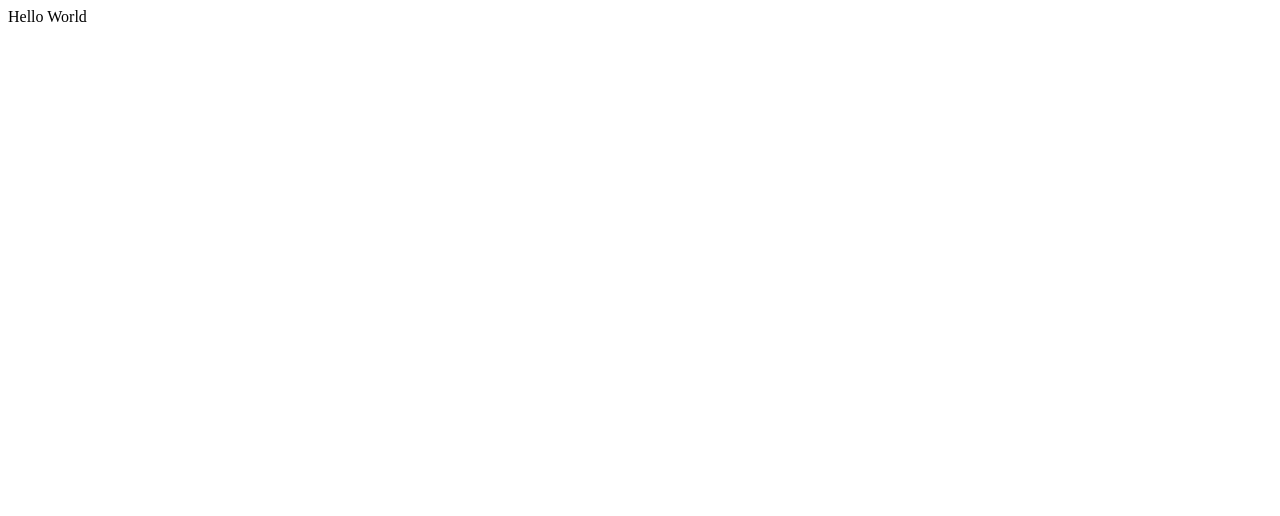
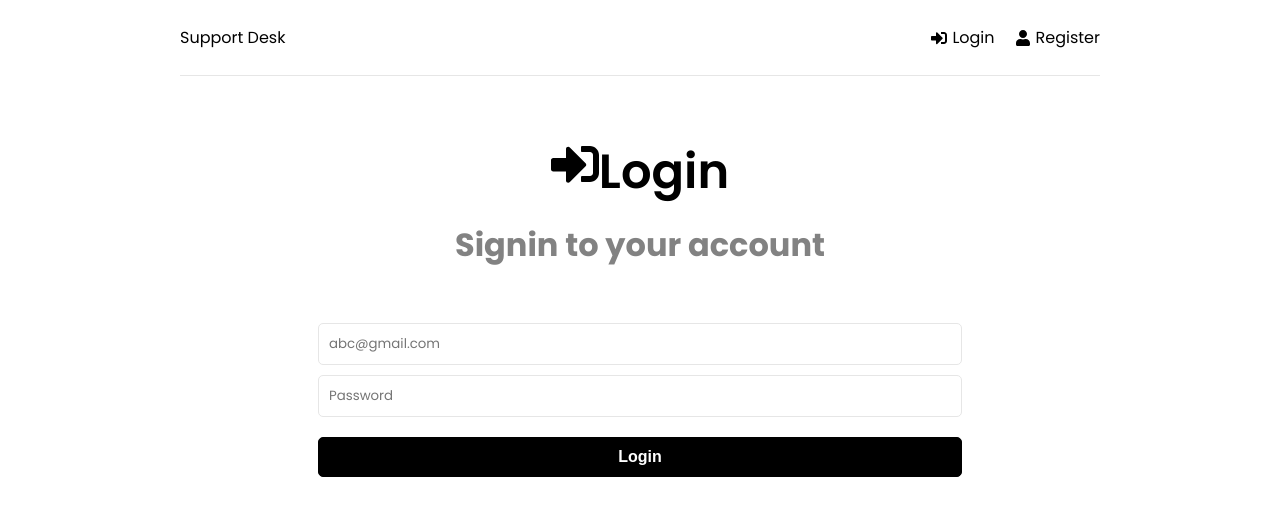
Before and after one commit to gevorgalaverdyan/Career-Service-Platform, a React (Create React App) app in the folder frontend/: page / in a window 1280 px wide. Shown: the top 516 px of the page. Built offline with nearby package versions, Linux system fonts and the light colour scheme.

Commit message:
login page added with the navbar

```diff
--- a/frontend/package.json
+++ b/frontend/package.json
@@ -13,7 +13,10 @@
     "@types/react-dom": "^18.0.10",
     "react": "^18.2.0",
     "react-dom": "^18.2.0",
+    "react-icons": "^4.7.1",
+    "react-router-dom": "^6.8.1",
     "react-scripts": "5.0.1",
+    "react-toastify": "^9.1.1",
     "typescript": "^4.9.4",
     "web-vitals": "^2.1.4"
   },
--- a/frontend/src/App.tsx
+++ b/frontend/src/App.tsx
@@ -1,10 +1,23 @@
 import React from 'react';
+import { BrowserRouter as Router, Routes, Route } from 'react-router-dom';
+import { ToastContainer } from 'react-toastify';
+import 'react-toastify/dist/ReactToastify.css';
+import Header from './components/Header';
+import Login from './pages/Login';
 
 function App() {
   return (
-    <div >
-      Hello World
-    </div>
+    <>
+      <Router>
+        <div className="container">
+          <Header/>
+          <Routes>
+            <Route path={'/'} element={<Login/>}/>
+          </Routes>
+        </div>
+      </Router>
+      <ToastContainer/>
+    </>
   );
 }
 
--- /dev/null
+++ b/frontend/src/components/Header.tsx
@@ -0,0 +1,30 @@
+import React from 'react';
+import { FaSignInAlt, FaSignOutAlt, FaUser } from 'react-icons/fa';
+import { Link, useNavigate } from 'react-router-dom';
+
+function Header() {
+
+  return (
+    <header className='header'>
+      <div className='logo'>
+        <Link to={'/'}>Support Desk</Link>
+      </div>
+      <ul>
+        <>
+          <li>
+            <Link to={'/login'}>
+              <FaSignInAlt /> Login
+            </Link>
+          </li>
+          <li>
+            <Link to={'/register'}>
+              <FaUser /> Register
+            </Link>
+          </li>
+        </>
+      </ul>
+    </header>
+  );
+}
+
+export default Header;
--- /dev/null
+++ b/frontend/src/components/Spinner.tsx
@@ -0,0 +1,10 @@
+import React from 'react';
+function Spinner() {
+  return (
+    <div className='loadingSpinnerContainer'>
+      <div className='loadingSpinner'></div>
+    </div>
+  );
+}
+
+export default Spinner;
--- a/frontend/src/index.css
+++ b/frontend/src/index.css
@@ -0,0 +1,406 @@
+@import url('https://fonts.googleapis.com/css2?family=Poppins:wght@300;400;600;700&display=swap');
+
+* {
+  margin: 0;
+  padding: 0;
+  box-sizing: border-box;
+}
+
+body {
+  font-family: 'Poppins', sans-serif;
+  height: 100vh;
+}
+
+a {
+  text-decoration: none;
+  color: #000;
+}
+
+p {
+  line-height: 1.7;
+}
+
+ul {
+  list-style: none;
+}
+
+li {
+  line-height: 2.2;
+}
+
+h1,
+h2,
+h3 {
+  font-weight: 600;
+  margin-bottom: 10px;
+}
+
+.container {
+  width: 100%;
+  max-width: 960px;
+  margin: 0 auto;
+  padding: 0 20px;
+  text-align: center;
+}
+
+.header {
+  display: flex;
+  justify-content: space-between;
+  align-items: center;
+  padding: 20px 0;
+  border-bottom: 1px solid #e6e6e6;
+  margin-bottom: 60px;
+}
+
+.header ul {
+  display: flex;
+  align-items: center;
+  justify-content: space-between;
+}
+
+.header ul li {
+  margin-left: 20px;
+}
+
+.header ul li a {
+  display: flex;
+  align-items: center;
+}
+
+.header ul li a:hover {
+  color: #777;
+}
+
+.header ul li a svg {
+  margin-right: 5px;
+}
+
+.heading {
+  font-size: 2rem;
+  font-weight: 700;
+  margin-bottom: 50px;
+  padding: 0 20px;
+}
+
+.heading p {
+  color: #828282;
+}
+
+.boxes {
+  display: grid;
+  grid-template-columns: repeat(3, 1fr);
+  gap: 20px;
+  justify-content: space-between;
+  align-items: center;
+  text-align: center;
+  margin-bottom: 30px;
+}
+
+.boxes div {
+  padding: 30px;
+  border: 1px solid #e6e6e6;
+  border-radius: 10px;
+}
+
+.boxes h2 {
+  margin-top: 20px;
+}
+
+.boxes a:hover {
+  color: #777;
+}
+
+.form {
+  width: 70%;
+  margin: 0 auto;
+}
+
+.form-group {
+  margin-bottom: 10px;
+}
+
+.form-group input,
+.form-group textarea,
+.form-group select {
+  width: 100%;
+  padding: 10px;
+  border: 1px solid #e6e6e6;
+  border-radius: 5px;
+  margin-bottom: 10px;
+  font-family: inherit;
+}
+
+.form-group label {
+  text-align: left;
+  display: block;
+  margin: 0 0 5px 3px;
+}
+
+.btn {
+  padding: 10px 20px;
+  border: 1px solid #000;
+  border-radius: 5px;
+  background: #000;
+  color: #fff;
+  font-size: 16px;
+  font-weight: 700;
+  cursor: pointer;
+  text-align: center;
+  appearance: button;
+  display: flex;
+  align-items: center;
+  justify-content: center;
+}
+
+.btn svg {
+  margin-right: 8px;
+}
+
+.btn-reverse {
+  background: #fff;
+  color: #000;
+}
+
+.btn-block {
+  width: 100%;
+  margin-bottom: 20px;
+}
+
+.btn-sm {
+  padding: 5px 15px;
+  font-size: 13px;
+}
+
+.btn-danger {
+  background: darkred;
+  border: none;
+}
+
+.btn-back {
+  width: 150px;
+  margin-bottom: 20px;
+}
+
+.btn:hover {
+  transform: scale(0.98);
+}
+
+.ticket-created {
+  border: 1px solid #e6e6e6;
+  border-radius: 5px;
+  padding: 50px;
+}
+
+.ticket-number {
+  margin-bottom: 30px;
+}
+
+.ticket-number h2 {
+  font-size: 2.3rem;
+  margin-bottom: 10px;
+}
+
+.ticket-number p {
+  font-size: 1.3rem;
+}
+
+.ticket-info {
+  font-size: 1.3rem;
+}
+
+.ticket,
+.ticket-headings {
+  display: grid;
+  grid-template-columns: repeat(4, 1fr);
+  gap: 20px;
+  justify-content: space-between;
+  align-items: center;
+  margin-bottom: 20px;
+  background: #f4f4f4;
+  padding: 10px 15px;
+  border-radius: 5px;
+  text-align: center;
+}
+
+.ticket-headings {
+  font-weight: 700;
+}
+
+.status {
+  background-color: #333;
+  color: #fff;
+  width: 100px;
+  padding: 0 20px;
+  justify-self: center;
+  border-radius: 10px;
+  font-size: 16px;
+  text-align: center;
+}
+
+.status-new {
+  background-color: green;
+  color: #fff;
+  border-radius: 10px;
+}
+
+.status-open {
+  background-color: steelblue;
+  color: #fff;
+  border-radius: 10px;
+}
+
+.status-closed {
+  background-color: darkred;
+  color: #fff;
+  border-radius: 10px;
+}
+
+.ticket-page {
+  position: relative;
+  text-align: left;
+}
+
+.ticket-page h2 {
+  display: flex;
+  align-items: center;
+  justify-content: space-between;
+}
+
+.ticket-page .btn {
+  margin-bottom: 30px;
+}
+
+.ticket-page .btn-block {
+  width: 100%;
+  margin-top: 30px;
+}
+
+.ticket-desc {
+  margin: 20px 0;
+  font-size: 17px;
+  background-color: #f4f4f4;
+  border: 1px #ccc solid;
+  padding: 10px 15px;
+  border-radius: 5px;
+}
+
+.note {
+  border: 1px solid #e6e6e6;
+  border-radius: 5px;
+  text-align: left;
+  padding: 20px;
+  margin-bottom: 20px;
+  position: relative;
+}
+
+.note-head {
+  background: #f4f4f4;
+  padding: 5px 20px;
+  display: flex;
+  justify-content: space-between;
+  align-items: center;
+  margin-bottom: 20px;
+}
+
+.note-date {
+  position: absolute;
+  top: 15px;
+  right: 10px;
+  font-size: 14px;
+}
+
+.delete-note {
+  color: red;
+  cursor: pointer;
+  position: absolute;
+  bottom: 10px;
+  right: 20px;
+}
+
+.btn-close {
+  background: none;
+  border: none;
+  color: #000;
+  position: absolute;
+  top: 5px;
+  right: 5px;
+  font-size: 16px;
+  cursor: pointer;
+}
+
+.btn-close:hover {
+  color: red;
+  transform: scale(0.98);
+}
+
+p.status-in-progress {
+  color: orangered;
+}
+
+p.status-waiting {
+  color: red;
+}
+
+p.status-ready {
+  color: steelblue;
+}
+
+p.status-complete {
+  color: green;
+}
+
+footer {
+  position: sticky;
+  top: 95vh;
+  text-align: center;
+}
+
+.loadingSpinnerContainer {
+  position: fixed;
+  top: 0;
+  right: 0;
+  bottom: 0;
+  left: 0;
+  background-color: rgba(0, 0, 0, 0.5);
+  z-index: 5000;
+  display: flex;
+  justify-content: center;
+  align-items: center;
+}
+
+.loadingSpinner {
+  width: 64px;
+  height: 64px;
+  border: 8px solid;
+  border-color: #000 transparent #555 transparent;
+  border-radius: 50%;
+  animation: spin 1.2s linear infinite;
+}
+
+@keyframes spin {
+  0% {
+    transform: rotate(0deg);
+  }
+  100% {
+    transform: rotate(360deg);
+  }
+}
+
+@media (max-width: 600px) {
+  .boxes {
+    grid-template-columns: 1fr;
+  }
+
+  .form {
+    width: 90%;
+  }
+
+  .ticket-created h2,
+  .heading h1 {
+    font-size: 2rem;
+  }
+
+  .heading p {
+    font-size: 1.5rem;
+  }
+}
--- /dev/null
+++ b/frontend/src/pages/Login.tsx
@@ -0,0 +1,64 @@
+import React, { useState, useEffect } from 'react';
+import { FaSignInAlt } from 'react-icons/fa';
+import { toast } from 'react-toastify';
+import Spinner from '../components/Spinner';
+
+function Login() {
+  const [formData, setFormData] = useState({
+    email: '',
+    password: '',
+  });
+
+  const { email, password } = formData;
+
+  const onChange = (e:any) => {
+    setFormData((prevState) => ({
+      ...prevState,
+      [e.target.name]: e.target.value,
+    }));
+  };
+
+  return (
+    <>
+      <section className='heading'>
+        <h1>
+          <FaSignInAlt />
+          Login
+        </h1>
+        <p>Signin to your account</p>
+      </section>
+
+      <section className='form'>
+        <form /*onSubmit={onSubmit}*/>
+          <div className='form-group'>
+            <input
+              type='email'
+              className='form-control'
+              id='email'
+              value={email}
+              onChange={onChange}
+              placeholder='abc@gmail.com'
+              name='email'
+              required
+            />
+            <input
+              type='password'
+              name='password'
+              id='password'
+              className='form-control'
+              value={password}
+              onChange={onChange}
+              placeholder='Password'
+              required
+            />
+          </div>
+          <div className='form-group'>
+            <button className='btn btn-block'>Login</button>
+          </div>
+        </form>
+      </section>
+    </>
+  );
+}
+
+export default Login;
```
